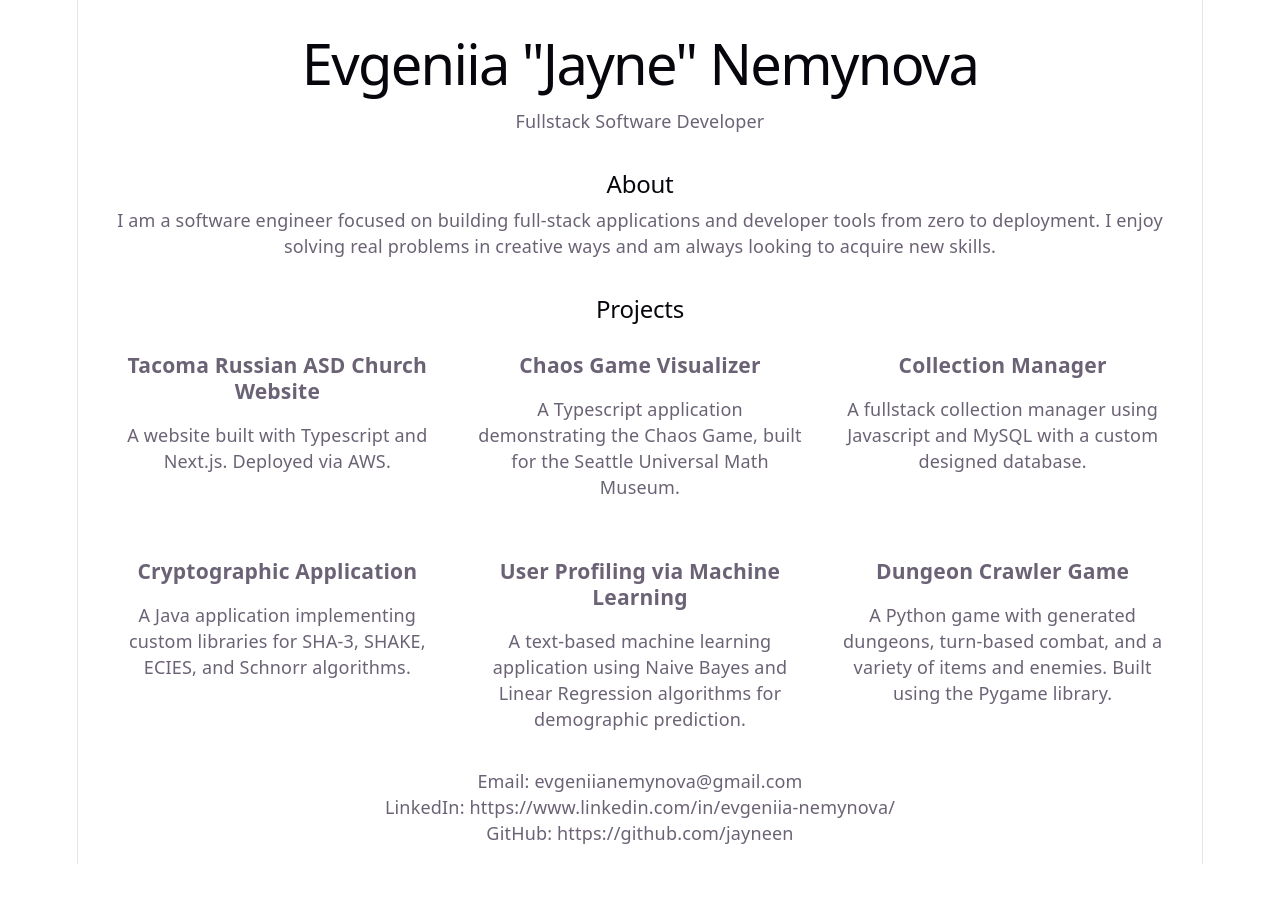
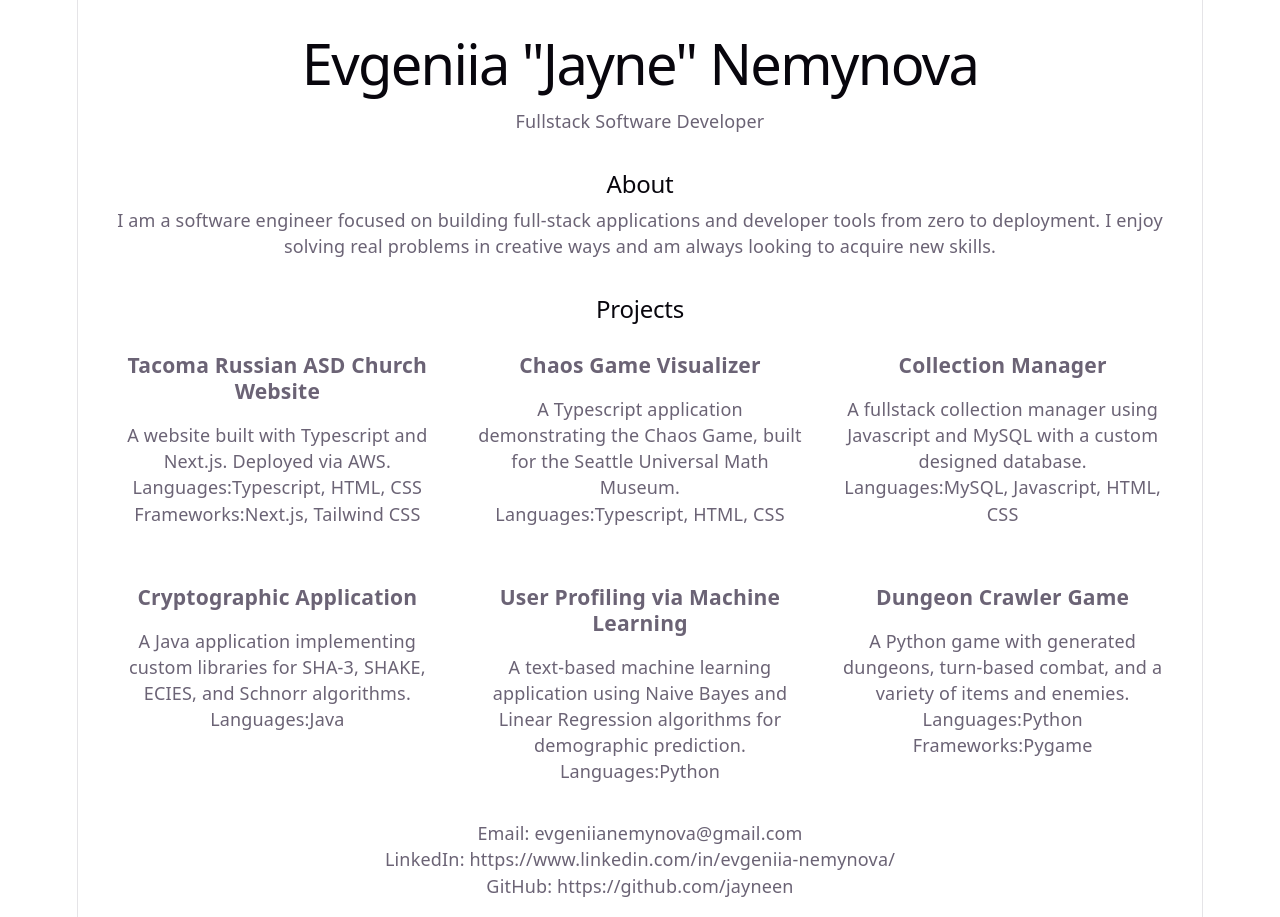
Before and after one commit to jayneen/portfolio, a React (Vite) app: page / in a window 1280 px wide. Before the commit the page ends 864 px from the top, so only its background shows below. Built offline with nearby package versions, Linux system fonts and the light colour scheme.

Commit message:
added comma separated lists of languages and frameworks

```diff
--- a/src/data/projects.ts
+++ b/src/data/projects.ts
@@ -3,31 +3,39 @@ const projects = [
     id: 1,
     title: "Tacoma Russian ASD Church Website",
     description: "A website built with Typescript and Next.js. Deployed via AWS.",
+    languages: ["Typescript", "HTML", "CSS"],
+    frameworks: ["Next.js", "Tailwind CSS"],
   },
   {
     id: 2,
     title: "Chaos Game Visualizer",
     description: "A Typescript application demonstrating the Chaos Game, built for the Seattle Universal Math Museum.",
+    languages: ["Typescript", "HTML", "CSS"],
   },
   {
     id: 3,
     title: "Collection Manager",
     description: "A fullstack collection manager using Javascript and MySQL with a custom designed database.",
+    languages: ["MySQL", "Javascript", "HTML", "CSS"],
   },
   {
     id: 4,
     title: "Cryptographic Application",
     description: "A Java application implementing custom libraries for SHA-3, SHAKE, ECIES, and Schnorr algorithms.",
+    languages: ["Java"],
   },
   {
     id: 5,
     title: "User Profiling via Machine Learning",
     description: "A text-based machine learning application using Naive Bayes and Linear Regression algorithms for demographic prediction.",
+    languages: ["Python"],
   },
   {
     id: 6,
     title: "Dungeon Crawler Game",
-    description: "A Python game with generated dungeons, turn-based combat, and a variety of items and enemies. Built using the Pygame library.",
+    description: "A Python game with generated dungeons, turn-based combat, and a variety of items and enemies.",
+    languages: ["Python"],
+    frameworks: ["Pygame"],
   }
 ];
 
--- a/src/sections/Projects.tsx
+++ b/src/sections/Projects.tsx
@@ -7,17 +7,27 @@ function Projects() {
       <h2>Projects</h2>
 
       <div className="projects-grid">
+
         {projects.map((project) => (
-        //   <a
-            // key={project.id}
-            // href={project.link}
-            // className="project-card"
-        //   >
-            <div className="project-content">
-              <h3>{project.title}</h3>
-              <p>{project.description}</p>
-            </div>
-        //   </a>
+          <div className="project-content" key={project.id}>
+            <h3>{project.title}</h3>
+
+            <p>{project.description}</p>
+
+            {project.languages && (
+              <p className="project-meta">
+                <span className="meta-label">Languages:</span>
+                {project.languages.join(", ")}
+              </p>
+            )}
+
+            {project.frameworks && (
+              <p className="project-meta">
+                <span className="meta-label">Frameworks:</span>
+                {project.frameworks.join(", ")}
+              </p>
+            )}
+          </div>
         ))}
       </div>
     </section>
```
